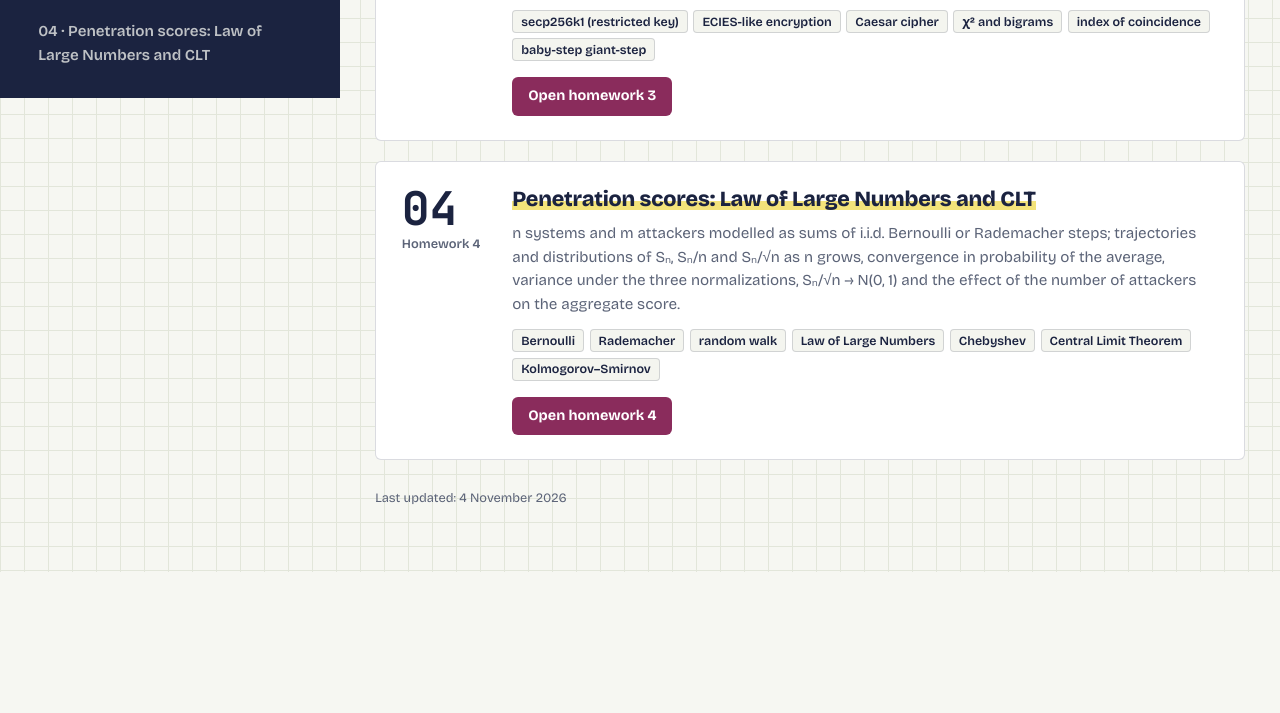
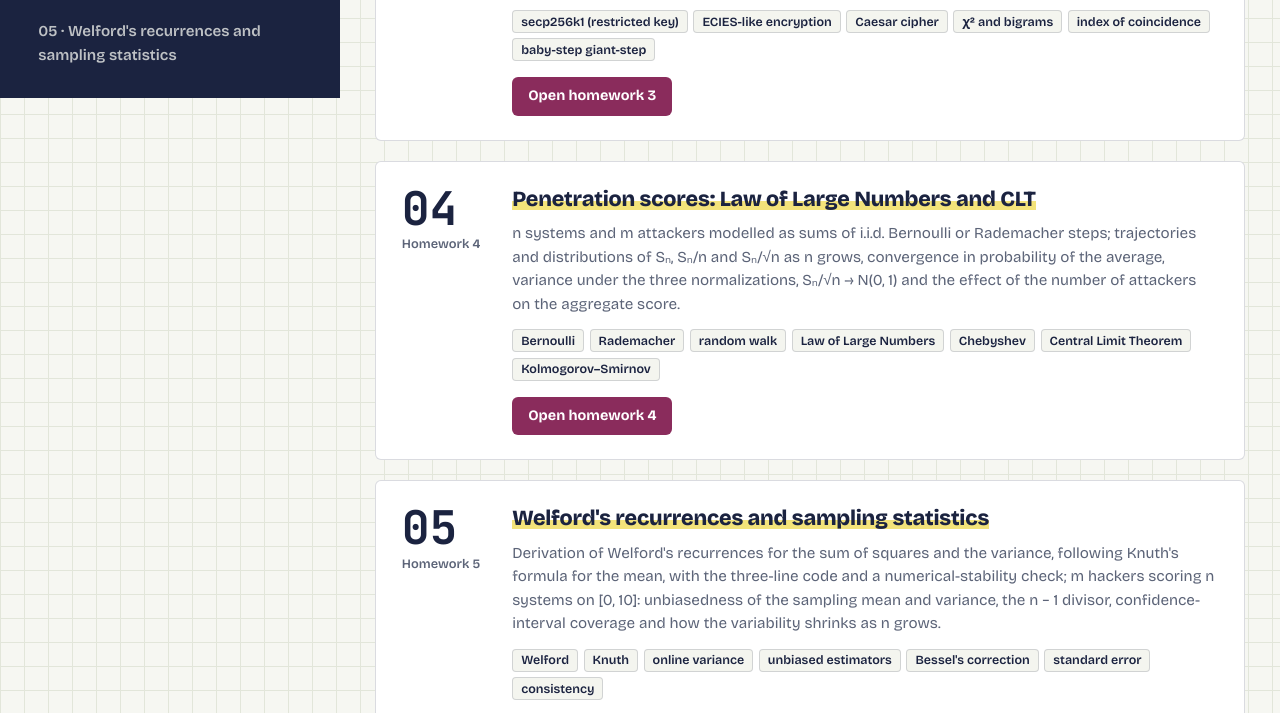
Before and after one commit to GabrieleSitta/Statistic, a plain HTML site: page index.html in a window 1280 px wide. Shown: the part 702-1415 px from the top of the page. Before the commit the page ends 1274 px from the top, so only its background shows below. Drawn offline with nearby package versions, Linux system fonts and the light colour scheme.

Commit message:
Add homework entry for Welford's recurrences

```diff
--- a/index.html
+++ b/index.html
@@ -174,6 +174,14 @@ const HOMEWORKS = [
     description: 'n systems and m attackers modelled as sums of i.i.d. Bernoulli or Rademacher steps; trajectories and distributions of Sₙ, Sₙ/n and Sₙ/√n as n grows, convergence in probability of the average, variance under the three normalizations, Sₙ/√n → N(0, 1) and the effect of the number of attackers on the aggregate score.',
     topics: ['Bernoulli', 'Rademacher', 'random walk', 'Law of Large Numbers', 'Chebyshev', 'Central Limit Theorem', 'Kolmogorov–Smirnov']
   },
+  {
+    number: 5,
+    title: "Welford's recurrences and sampling statistics",
+    file: 'Homework5.html',
+    date: '',
+    description: "Derivation of Welford's recurrences for the sum of squares and the variance, following Knuth's formula for the mean, with the three-line code and a numerical-stability check; m hackers scoring n systems on [0, 10]: unbiasedness of the sampling mean and variance, the n − 1 divisor, confidence-interval coverage and how the variability shrinks as n grows.",
+    topics: ['Welford', 'Knuth', 'online variance', 'unbiased estimators', "Bessel's correction", 'standard error', 'consistency']
+  },
 ];
 // ===================================================================
 
```
